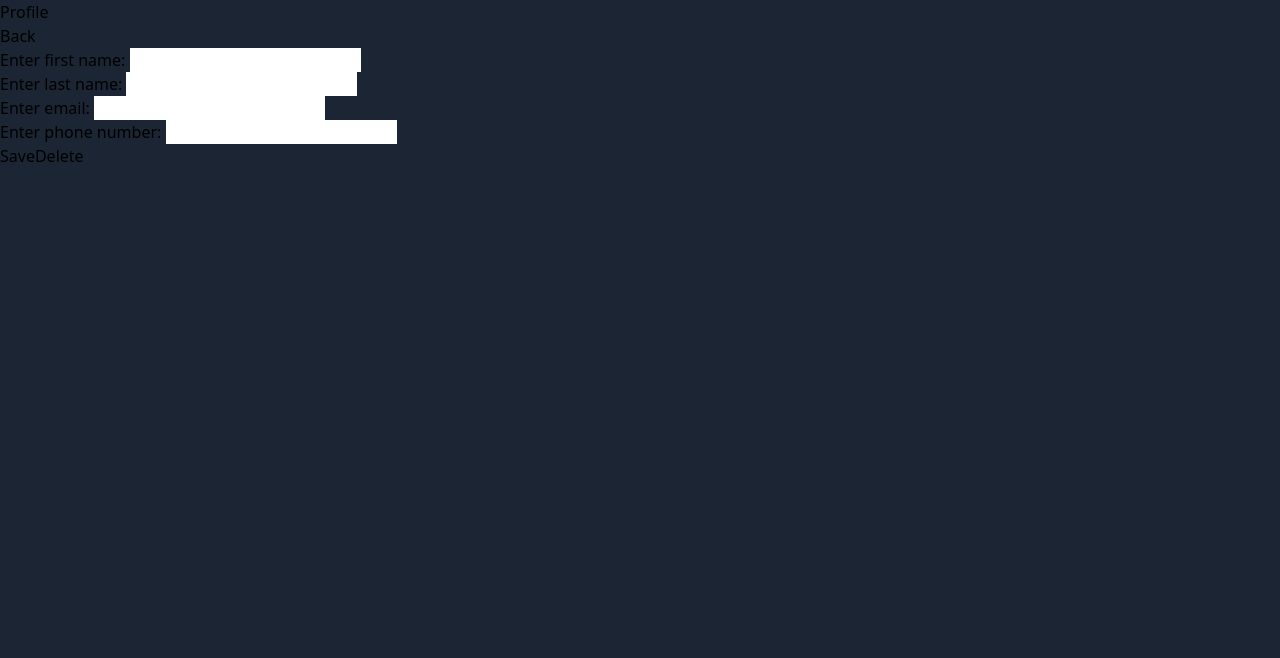
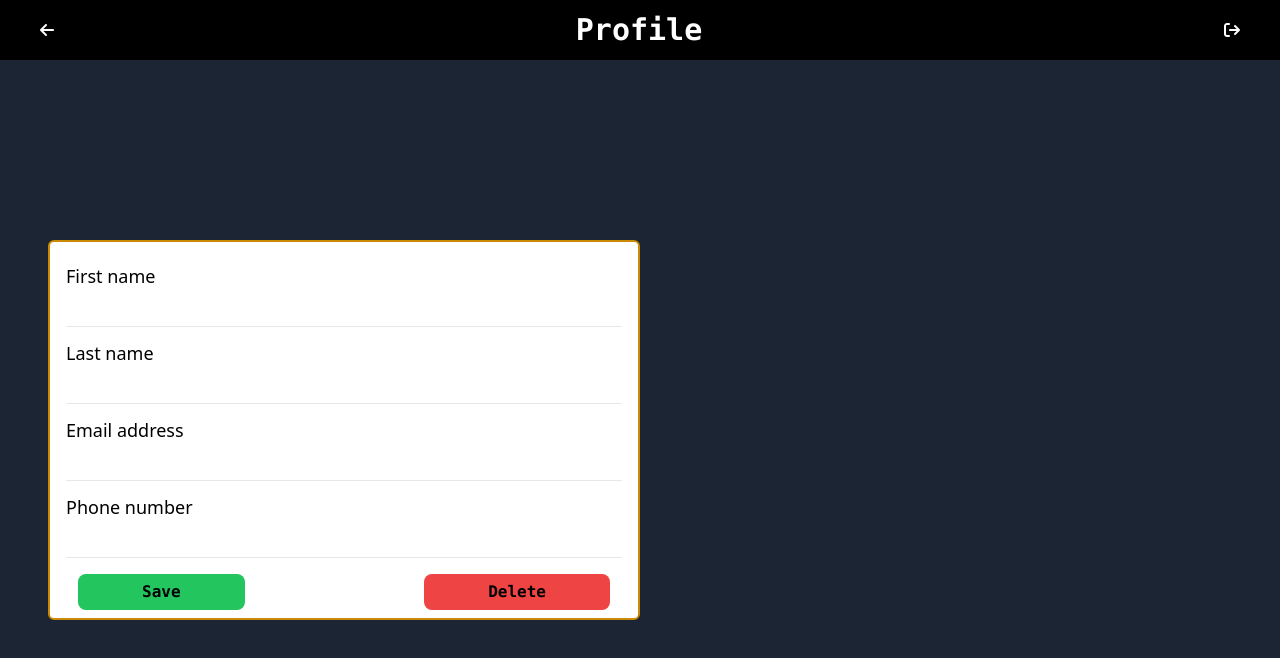
Before and after one commit to Abdirahman04/kmwallet-client, a Vue app: page /#/profile in a window 1280 px wide. Shown: the top 658 px of the page. Built offline with nearby package versions, Linux system fonts and the light colour scheme.

Commit message:
added profile styling

```diff
--- a/src/views/Dashboard.vue
+++ b/src/views/Dashboard.vue
@@ -18,7 +18,7 @@
                 </div>
                 <div @click="addAccountBtn" class="flex justify-between w-1/2 bg-lime-300 mt-3 px-7 py-2 rounded-md shadow-md border border-black">
                     <span class="font-thin font-serif text-xl">Add account</span>
-                    <span class="text-xl"><i class="fa-solid fa-plus"></i></span>
+                    <span class="text-xl"><i class="fa-solid" :class="addAccountSign"></i></span>
                 </div>
             </div>
         </div>
@@ -49,9 +49,12 @@ export default defineComponent({
             password: ""
         });
 
-        let visible = ref<boolean>(false);
+        const visible = ref<boolean>(false);
+        const addAccountSign = ref<string>("fa-plus");
 
         function addAccountBtn() {
+            if (visible.value) addAccountSign.value = "fa-plus";
+            else addAccountSign.value = "fa-minus";
             visible.value = !visible.value;
         }
 
@@ -110,7 +113,8 @@ export default defineComponent({
             addAccountBtn,
             visible,
             goToAccount,
-            goToProfile
+            goToProfile,
+            addAccountSign
         }
     },
 })
--- a/src/views/Profile.vue
+++ b/src/views/Profile.vue
@@ -1,19 +1,38 @@
 <template>
-    <div class="container">
-        <h1>Profile</h1>
-        <back-button path="dashboard" btntitle="Back"></back-button>
-        <form>
-            <label for="fname">Enter first name: </label>
-            <input type="text" v-model="form.firstName" /><br>
-            <label for="lname">Enter last name: </label>
-            <input type="text" v-model="form.lastName" /><br>
-            <label for="email">Enter email: </label>
-            <input type="text" v-model="form.email" /><br>
-            <label for="phone">Enter phone number: </label>
-            <input type="text" v-model="form.phoneNumber" /><br>
-            <button class="btn btn-warning" @click="updateCustomer">Save</button>
-            <button class="btn btn-danger" @click="deleteCustomer">Delete</button>
-        </form>
+    <div class="flex flex-col h-screen">
+        <div class="flex justify-between bg-black px-10 py-3">
+            <button @click="goBack"><i class="text-white fa-solid fa-arrow-left"></i></button>
+            <h1 class="font-mono font-bold text-3xl text-white">Profile</h1>
+            <button @click="logout"><i class="text-white fa-solid fa-arrow-right-from-bracket"></i></button>
+        </div>
+        <div class="flex flex-grow px-12 items-center">
+            <div class="px-4 py-2 bg-white border-2 border-yellow-600 rounded-md w-1/2">
+                <div class="mt-3">
+                    <label class="block text-lg" for="fname">First name</label>
+                    <input class="block mt-2 text-xl font-serif font-bold" type="text" v-model="form.firstName" />
+                    <hr>
+                </div>
+                <div class="mt-3">
+                    <label class="block text-lg" for="lname">Last name</label>
+                    <input class="block mt-2 text-xl font-serif font-bold" type="text" v-model="form.lastName" />
+                    <hr>
+                </div>
+                <div class="mt-3">
+                    <label class="block text-lg" for="email">Email address</label>
+                    <input class="block mt-2 text-xl font-serif font-bold" type="text" v-model="form.email" />
+                    <hr>
+                </div>
+                <div class="mt-3">
+                    <label class="block text-lg" for="phone">Phone number</label>
+                    <input class="block mt-2 text-xl font-serif font-bold" type="text" v-model="form.phoneNumber" />
+                    <hr>
+                </div>
+                <div class="mt-4 flex justify-between px-3 gap-5">
+                    <div><button class="bg-green-500 px-16 py-1.5 rounded-lg font-mono font-bold" @click="updateCustomer">Save</button></div>
+                    <div><button class="bg-red-500 px-16 py-1.5 rounded-lg font-mono font-bold" @click="deleteCustomer">Delete</button></div>
+                </div>
+            </div>
+        </div>
     </div>
 </template>
 
@@ -77,10 +96,21 @@ export default defineComponent({
             }
         }
 
+        function goBack() {
+            router.push({ name: "dashboard" });
+        }
+
+        function logout() {
+            localStorage.clear();
+            router.push({ name: "home" });
+        }
+
         return{
             form,
             updateCustomer,
-            deleteCustomer
+            deleteCustomer,
+            goBack,
+            logout
         }
     },
 })
```
